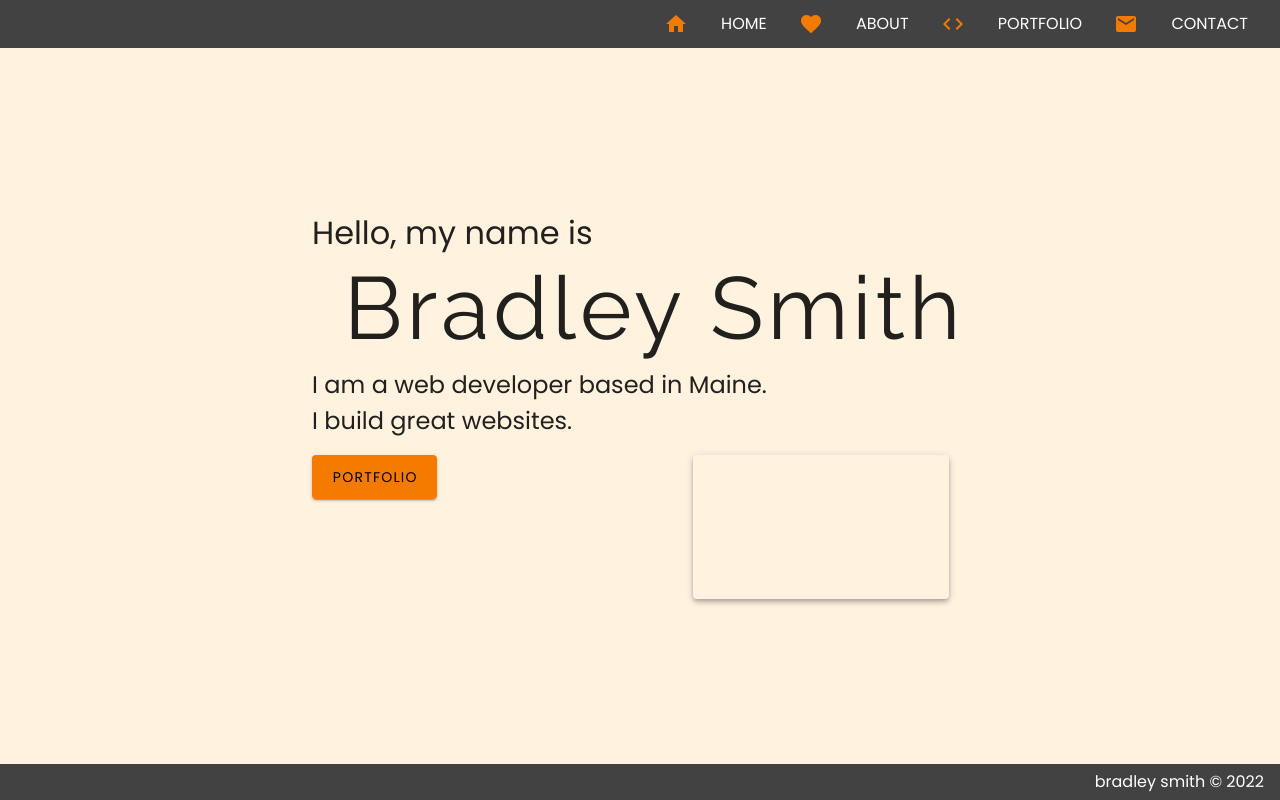
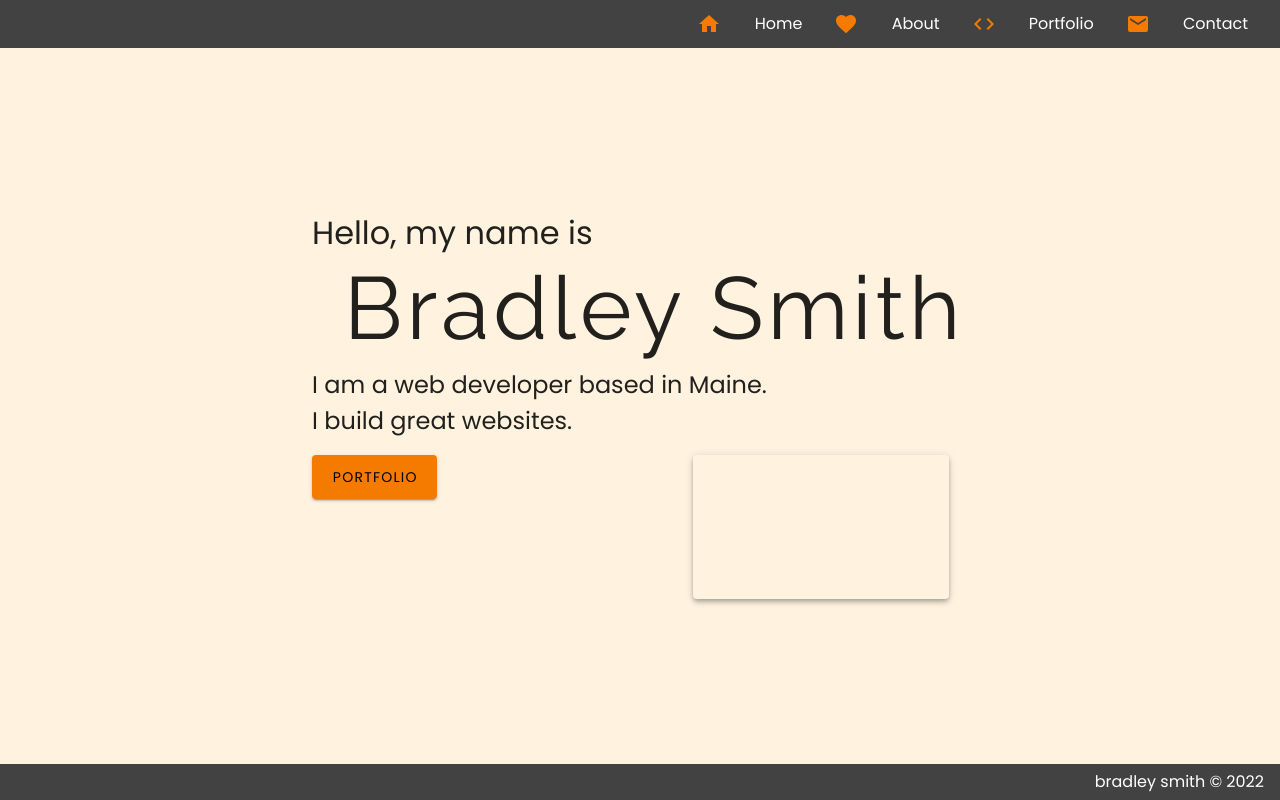
Before and after one commit to bradleyhop/new-portfolio, a Vue app: page / in a window 1280 px wide. Built offline with nearby package versions, Linux system fonts and the light colour scheme.

Commit message:
fix menu underline text chrome bug; cleanup unused code

```diff
--- a/src/components/MenuList.vue
+++ b/src/components/MenuList.vue
@@ -20,21 +20,15 @@ export default {
       type: Boolean,
       default: false,
     },
-    drawerLink: {
-      type: Boolean,
-      default: false,
-    },
   },
 };
 </script>
 
 <template>
   <div>
-    <router-link
-      :to="{ name: 'Home' }"
-    >
+    <router-link :to="{ name: 'Home' }">
       <v-btn text height="100%" width="100%" class="pa-0">
-        <v-list-item :link="drawerLink">
+        <v-list-item>
           <v-list-item-action>
             <v-icon color="secondary">
               {{ mdiHome }}
@@ -50,11 +44,9 @@ export default {
       </v-btn>
     </router-link>
 
-    <router-link
-      :to="{ name: 'About' }"
-    >
+    <router-link :to="{ name: 'About' }">
       <v-btn text height="100%" width="100%" class="pa-0">
-        <v-list-item :link="drawerLink">
+        <v-list-item>
           <v-list-item-action>
             <v-icon color="secondary">
               {{ mdiCardsHeart }}
@@ -69,11 +61,9 @@ export default {
       </v-btn>
     </router-link>
 
-    <router-link
-      :to="{ name: 'Portfolio' }"
-    >
+    <router-link :to="{ name: 'Portfolio' }">
       <v-btn text height="100%" width="100%" class="pa-0">
-        <v-list-item :link="drawerLink">
+        <v-list-item>
           <v-list-item-action>
             <v-icon color="secondary">
               {{ mdiCodeTags }}
@@ -88,11 +78,9 @@ export default {
       </v-btn>
     </router-link>
 
-    <router-link
-      :to="{ name: 'Contact' }"
-    >
+    <router-link :to="{ name: 'Contact' }">
       <v-btn text height="100%" width="100%" class="pa-0">
-        <v-list-item :link="drawerLink">
+        <v-list-item>
           <v-list-item-action>
             <v-icon color="secondary">
               {{ mdiEmail }}
@@ -110,4 +98,9 @@ export default {
   </div>
 </template>
 
-<style lang="scss"></style>
+<style lang="scss" scoped>
+.v-btn {
+  // over-ride Vueitfy all caps
+  text-transform: initial;
+}
+</style>
--- a/src/components/NavDrawer.vue
+++ b/src/components/NavDrawer.vue
@@ -35,7 +35,7 @@ export default {
     color="primaryLight"
     hide-overlay
   >
-    <MenuList class="mt-8" :drawerLink="true" />
+    <MenuList class="mt-8" />
   </v-navigation-drawer>
 </template>
 
```
Also changed, not shown: tsconfig.json (deleted, +0 -11 lines).
